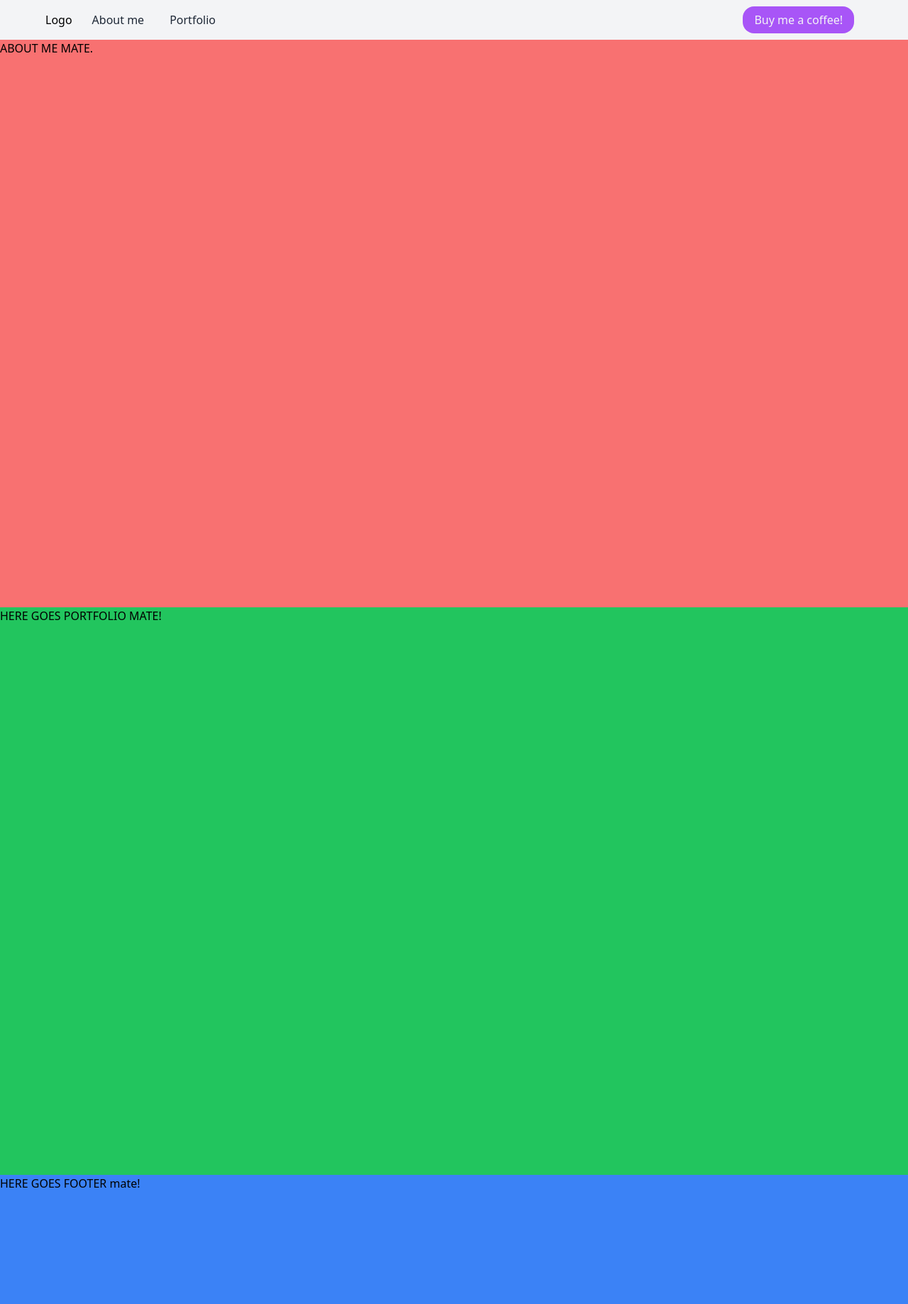
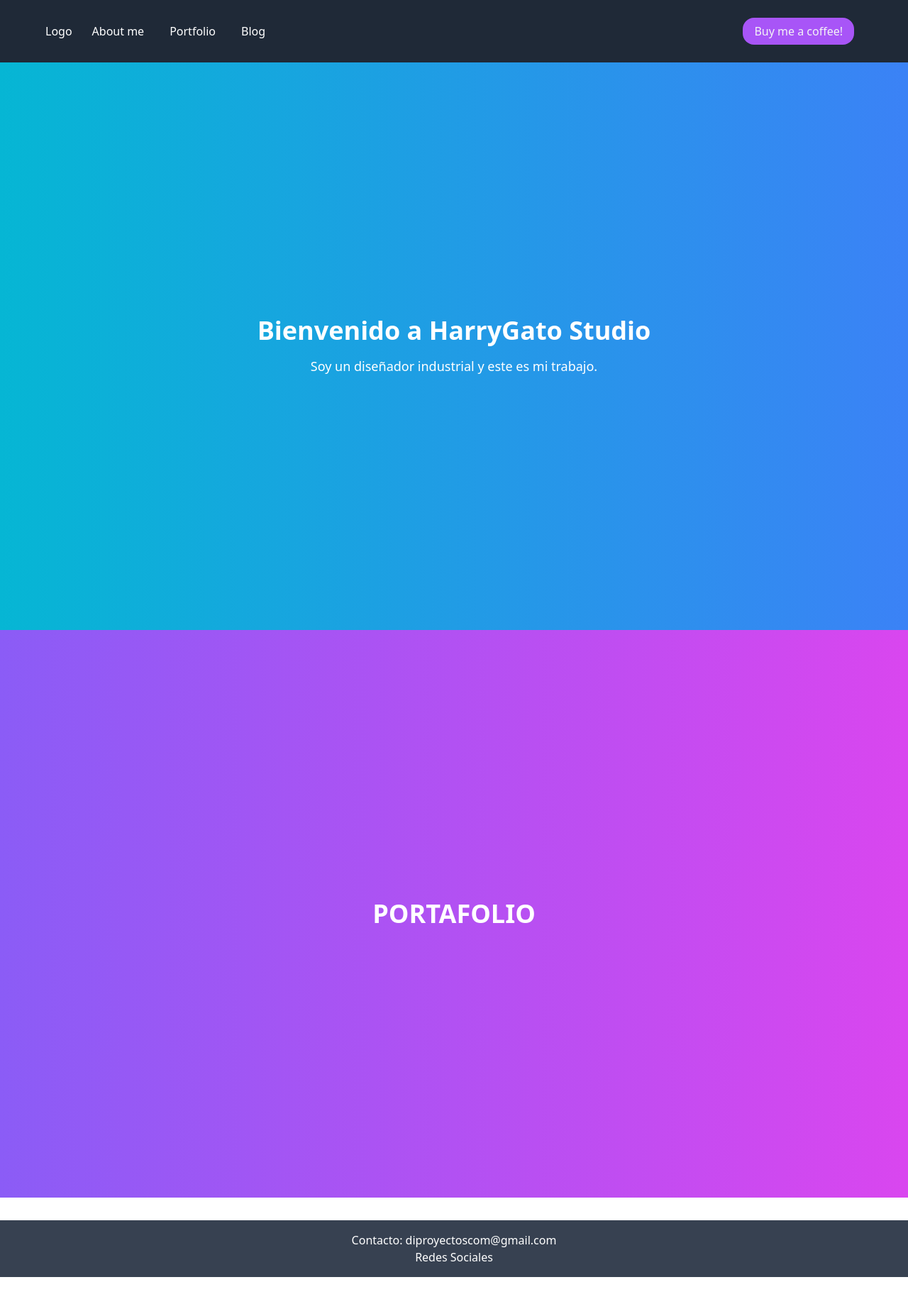
Before and after one commit to sacova89/harrygato, a React (Vite) app: page / in a window 1280 px wide. Shown: the top 1838 px of the page at 71% size. After the commit the page ends 1800 px from the top, so only its background shows below. Built offline with nearby package versions, Linux system fonts and the light colour scheme.

Commit message:
fetch: new changes in Tailwind

```diff
--- a/package.json
+++ b/package.json
@@ -25,6 +25,6 @@
     "eslint-plugin-react-refresh": "^0.4.6",
     "postcss": "^8.4.38",
     "tailwindcss": "^3.4.4",
-    "vite": "^5.2.0"
+    "vite": "^5.2.13"
   }
 }
--- a/src/components/about.jsx
+++ b/src/components/about.jsx
@@ -1,8 +1,10 @@
 
 export const About = () => {
     return (
-        <div id={"about"} className={"h-screen bg-red-400"}>
-            ABOUT ME MATE.
+        <div id="about" className="place-content-center min-h-screen bg-gradient-to-r from-cyan-500 to-blue-500">
+            <h1 className="text-4xl font-bold text-center text-white">Bienvenido a HarryGato Studio</h1>
+            <p className="mt-4 text-lg text-center text-white">Soy un diseñador industrial y este es mi trabajo.</p>
         </div>
+
     )
 }
--- /dev/null
+++ b/src/components/blog.jsx
@@ -0,0 +1,10 @@
+import {Navbar} from "./navbar.jsx";
+
+export const Blog = () => {
+    return (
+        <div className={"h-screen bg-red-400"}>
+            <Navbar/>
+            ABOUT ME MATE.
+        </div>
+    )
+}
--- a/src/components/footer.jsx
+++ b/src/components/footer.jsx
@@ -1,7 +1,8 @@
 
 export const Footer = () => {
     return (
-        <div id={"footer"} className={"h-80 bg-blue-500"}>
-            HERE GOES FOOTER mate!
+        <div id="footer" className="text-center bg-gray-700 text-white p-4 mt-8">
+               <p>Contacto: diproyectoscom@gmail.com</p>
+               <p>Redes Sociales</p>
         </div>)
 }
--- a/src/components/navbar.jsx
+++ b/src/components/navbar.jsx
@@ -3,16 +3,18 @@ export const Navbar = () => {
     const Routes = [
         {name: "About me", link: "#about"},
         {name: "Portfolio", link: "#portfolio"},
+        {name: "Blog", link: "/blog"},
     ]
     return(
-        <div className={"hidden lg:block bg-gray-100 sticky top-0"}>
+        <div>
+            <div className={"hidden lg:block bg-gray-800 text-white p-4 sticky top-0 "}>
                 <div className={"max-w-6xl mx-auto"}>
                     <div className={"flex justify-between"}>
                         <div className={"flex space-x-4"}>
                             <div className={"flex items-center"}>Logo</div>
                             <div className={"flex items-center space-x-3"}>
                                 {Routes.map((route) => (
-                                <span className={"py-4 px-3 text-gray-800"} key={route.name}>
+                                    <span className={"py-4 px-3 text-white hover:bg-sky-700"} key={route.name}>
                                         <a href={route.link}>{route.name}</a>
                                     </span>
                                 ))}
@@ -26,5 +28,7 @@ export const Navbar = () => {
                     </div>
                 </div>
             </div>
+        </div>
+
     )
 }
--- a/src/components/portfolio.jsx
+++ b/src/components/portfolio.jsx
@@ -1,8 +1,8 @@
 
 export const Portfolio = () => {
     return (
-        <div id={"portfolio"} className={"h-screen bg-green-500"}>
-            HERE GOES PORTFOLIO MATE!
+        <div id="portfolio" className="place-content-center min-h-screen h-14 bg-gradient-to-r from-violet-500 to-fuchsia-500">
+            <h2 className="text-4xl font-bold text-center text-white">PORTAFOLIO</h2>
         </div>
     )
 }
--- a/src/main.jsx
+++ b/src/main.jsx
@@ -3,6 +3,7 @@ import App from './App.jsx'
 import './index.css'
 import {createBrowserRouter, RouterProvider} from "react-router-dom";
 import {ErrorPage} from "./components/errorPage.jsx";
+import {Blog} from "./components/blog.jsx";
 
 const router = createBrowserRouter([
     {
@@ -25,6 +26,11 @@ const router = createBrowserRouter([
         element: <App/>,
         errorElement: <ErrorPage/>
     },
+    {
+        path: "/blog",
+        element: <Blog/>,
+        errorElement: <ErrorPage/>
+    },
 ])
 
 ReactDOM.createRoot(document.getElementById('root')).render(
```
Also changed, not shown: 1 other file (tests, documents, lock files or other folders). Lines whose indentation alone changed are shown as unchanged.
